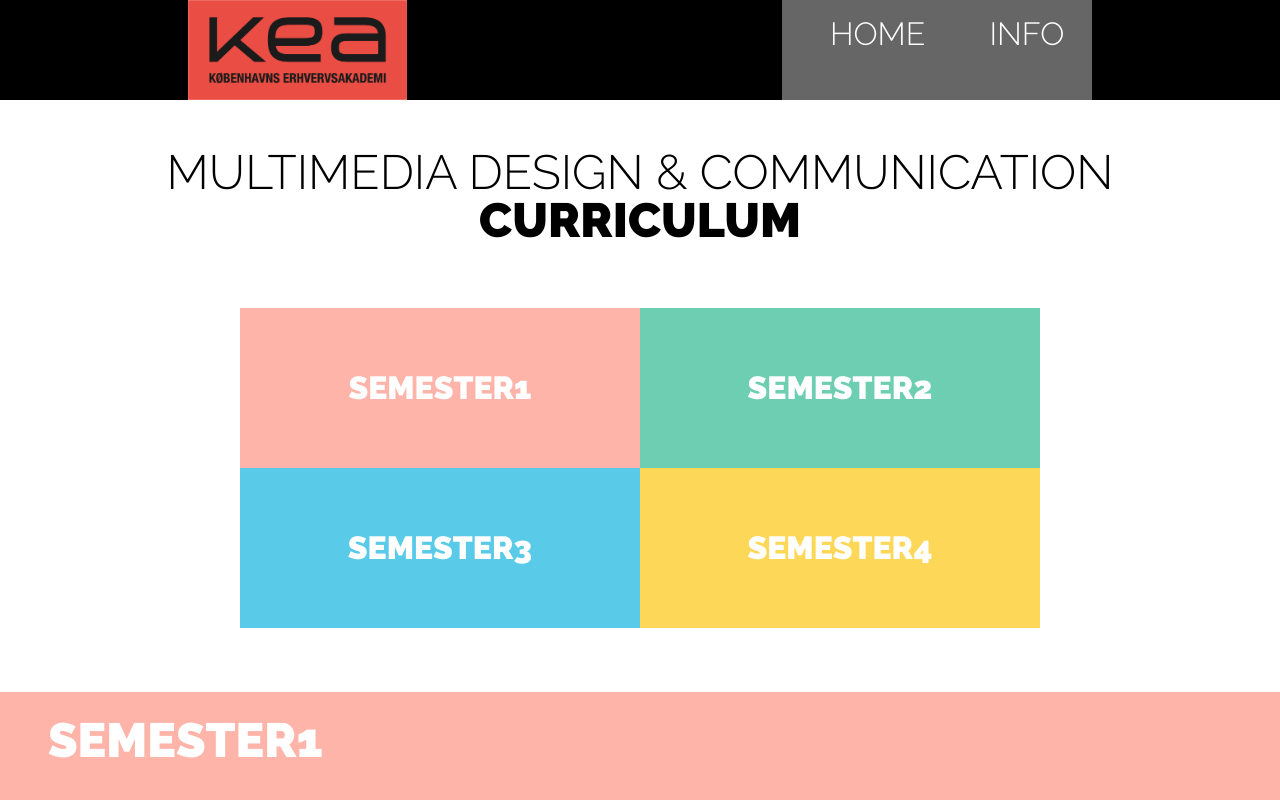
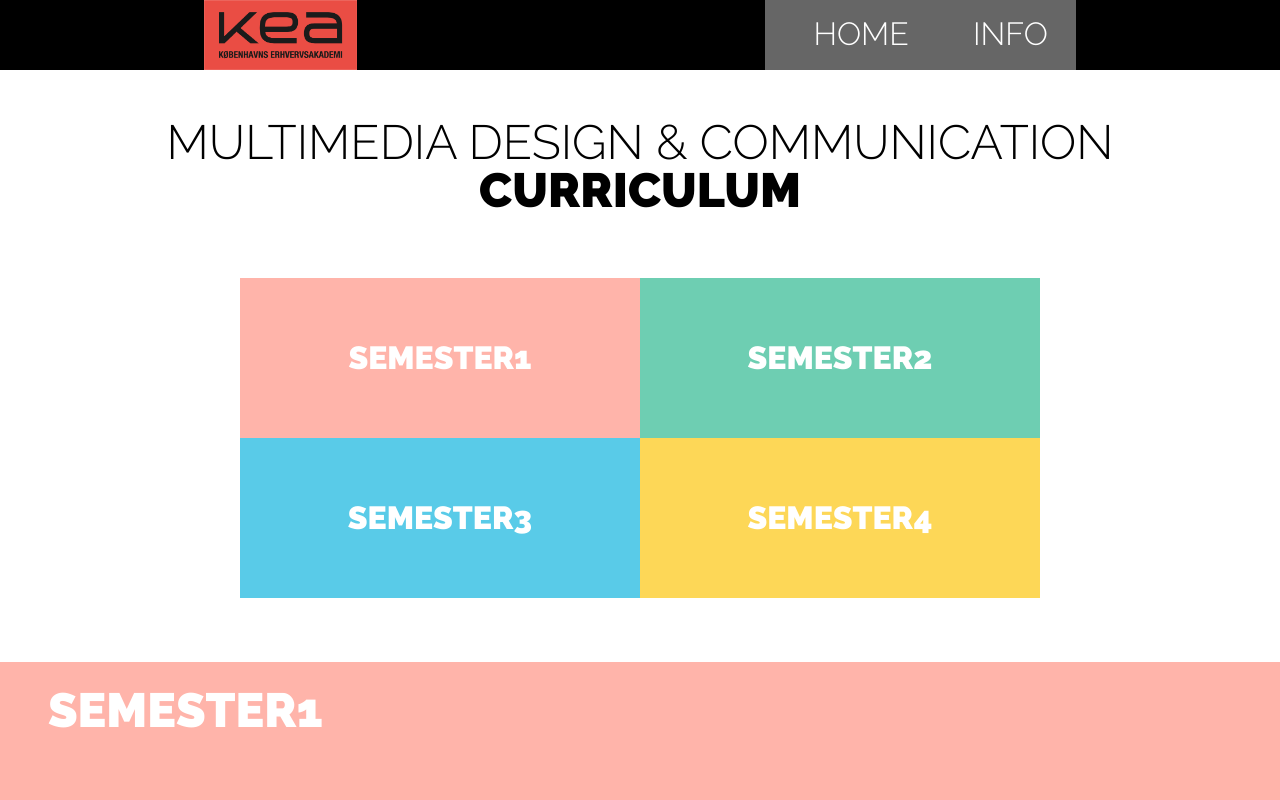
Before and after one commit to BeataJoKo/curiculum, a plain HTML site: page index.html in a window 1280 px wide. Shown: the top 800 px of the page. Drawn offline with Linux system fonts and the light colour scheme.

```diff
--- a/css/stylesheet2a.css
+++ b/css/stylesheet2a.css
@@ -70,7 +70,7 @@
   /*Website navbar */
 
   #logo {
-      height: 100px;
+      height: 70px;
       vertical-align: middle;
   }
 
@@ -79,6 +79,7 @@
       background-color: black;
       display: flex;
       justify-content: space-around;
+      height:70px;
   }
 
   nav ul {
```
Also changed, not shown: info.html (+1 -1 lines).
